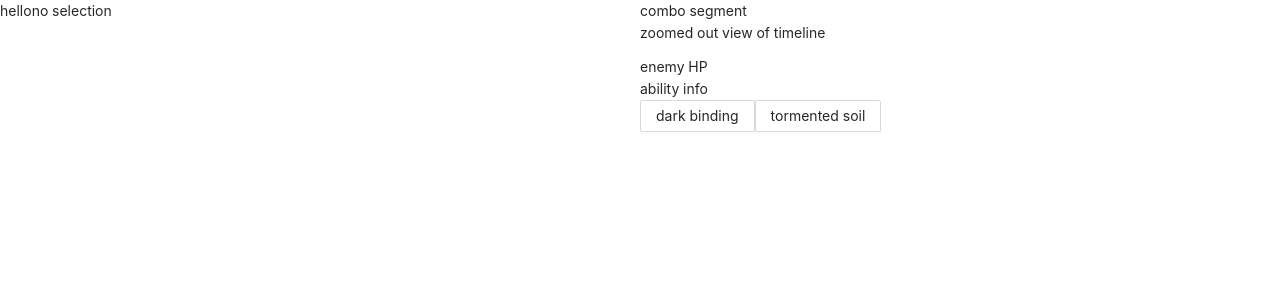
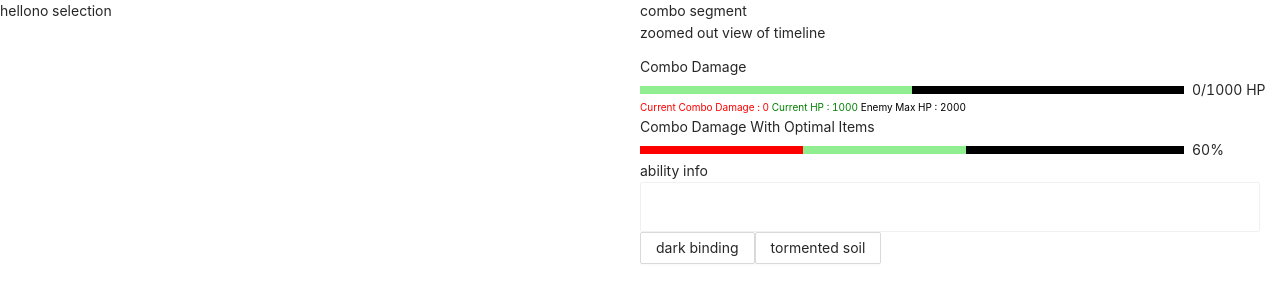
Before and after one commit to EricGlover/LoLDamageCalculator, a React (Create React App) app in the folder client/: page / in a window 1280 px wide. Shown: the top 302 px of the page. Built offline with nearby package versions, Linux system fonts and the light colour scheme.

Commit message:
added healthbar and damage bar

```diff
--- a/client/src/App.js
+++ b/client/src/App.js
@@ -10,11 +10,13 @@ let ogStuff = {};
 ogStuff.choosableAbilities = [
   {
     name: "dark binding",
-    key: "Q"
+    key: "Q",
+    damage: 50
   },
   {
     name: "tormented soil",
-    key: "W"
+    key: "W",
+    damage: 100
   }
 ];
 function App() {
--- /dev/null
+++ b/client/src/Components/AbilityInfo.js
@@ -0,0 +1,12 @@
+import { Card } from "antd";
+import React from "react";
+
+function AbilityInfo ({props}){
+
+    return(<div style={{
+        paddingRight:"20px",
+        }}>
+        <Card></Card>
+    </div>);
+}
+export default AbilityInfo;
--- a/client/src/Components/ComboSegment.js
+++ b/client/src/Components/ComboSegment.js
@@ -1,12 +1,23 @@
 import { Steps } from "antd";
 import React, { useState } from "react";
 import AbilityButtons from "./AbilityButtons";
+import AbilityInfo from "./AbilityInfo";
 import AbilityTimeline from "./AbilityTimeline";
 import AbilityTimeLineZoomed from "./AbilityTimeLineZoomed";
+import EnemyHP from "./EnemyHP";
 function ComboSegment ({props}){
     const [currentStep, setCurrentStep] = useState(0);
+    const enemy = {
+        currentHP: 1000,
+        maxHP: 2000
+    };
     const {selectedAbilities, stuff, setSelectedAbilites} = props;
     const {choosableAbilities} = stuff;
+    let damageWithCurrentItems = 0;
+    if(selectedAbilities.length!==0){
+        damageWithCurrentItems= selectedAbilities.reduce((total,ability)=>total+ability.damage, 0);
+    }
+    let damageWithOptimalItems = 100;
     const onChange = function (clickedAbilityIndex){
         console.log(clickedAbilityIndex)
         setCurrentStep(clickedAbilityIndex);
@@ -16,7 +27,12 @@ function ComboSegment ({props}){
         <AbilityTimeLineZoomed props={{
             selectedAbilities, setSelectedAbilites, currentStep, setCurrentStep, onChange
         }}></AbilityTimeLineZoomed>
-        <div>enemy HP</div>
+        <EnemyHP props={{
+            selectedAbilities,
+            enemy,
+            damageWithCurrentItems,
+            damageWithOptimalItems
+        }}/>
         <AbilityTimeline props={{
             selectedAbilities,
             setSelectedAbilites,
@@ -25,6 +41,7 @@ function ComboSegment ({props}){
             onChange
             }}/>
         <div>ability info</div>
+        <AbilityInfo/>
         <AbilityButtons props={{choosableAbilities,
             setSelectedAbilites,
             selectedAbilities
--- /dev/null
+++ b/client/src/Components/EnemyHP.js
@@ -0,0 +1,47 @@
+import { Progress } from "antd";
+import React from "react";
+function EnemyHP ({props}){
+    const {selectedAbilities,
+        enemy,
+        damageWithCurrentItems,
+        damageWithOptimalItems} = props;
+    const hpToPercent = (hp, outofHP)=>{
+        console.log(hp/outofHP*100);
+        return hp/outofHP*100
+    }
+
+    //todo add css tooltip hover
+    return(<div style={{paddingRight: "60px"}}>
+        Combo Damage
+       <Progress
+       strokeLinecap="square"
+       strokeColor="lightGreen"
+       percent={hpToPercent(enemy.currentHP, enemy.maxHP)}
+       trailColor="Black"
+       format={(percent, succesPercent)=>{
+           return damageWithCurrentItems +"/" + enemy.currentHP +" HP"
+       }}
+       success={{
+           percent: hpToPercent(damageWithCurrentItems,enemy.maxHP),
+           strokeColor: "Red"
+        }}
+       ></Progress>
+       <div style={{fontSize:"10px"}}>
+            <span style={{color:"Red"}}>Current Combo Damage : {damageWithCurrentItems} </span>
+            <span style={{color:"green"}}>Current HP : {enemy.currentHP} </span>
+            <span style={{color:"black"}}>Enemy Max HP : {enemy.maxHP}</span>
+       </div>
+        Combo Damage With Optimal Items
+        <Progress
+       strokeLinecap="square"
+       strokeColor="lightGreen"
+       percent={60}
+       trailColor="Black"
+       success={{
+           percent: 30,
+           strokeColor: "Red"
+        }}
+       ></Progress>
+    </div>);
+}
+export default EnemyHP;
```
Also changed, not shown: 1 other file (tests, documents, lock files or other folders).
